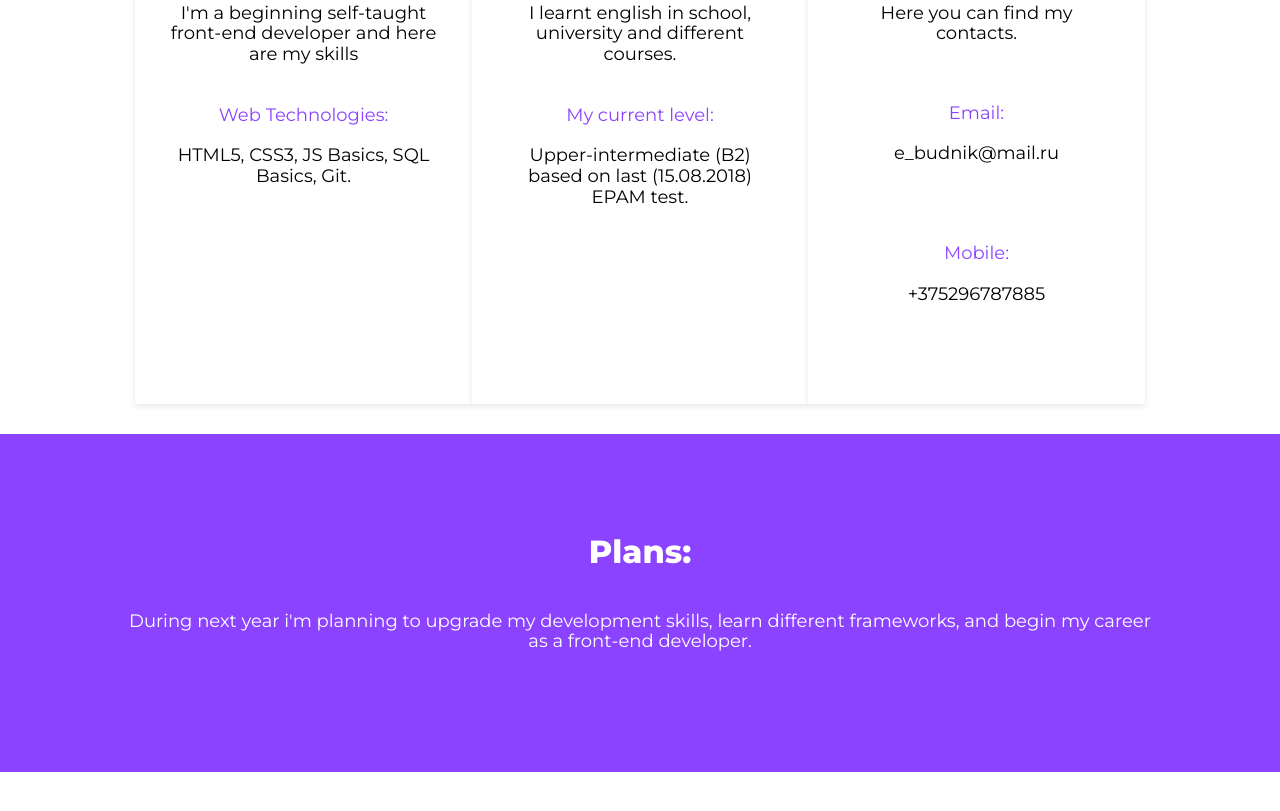
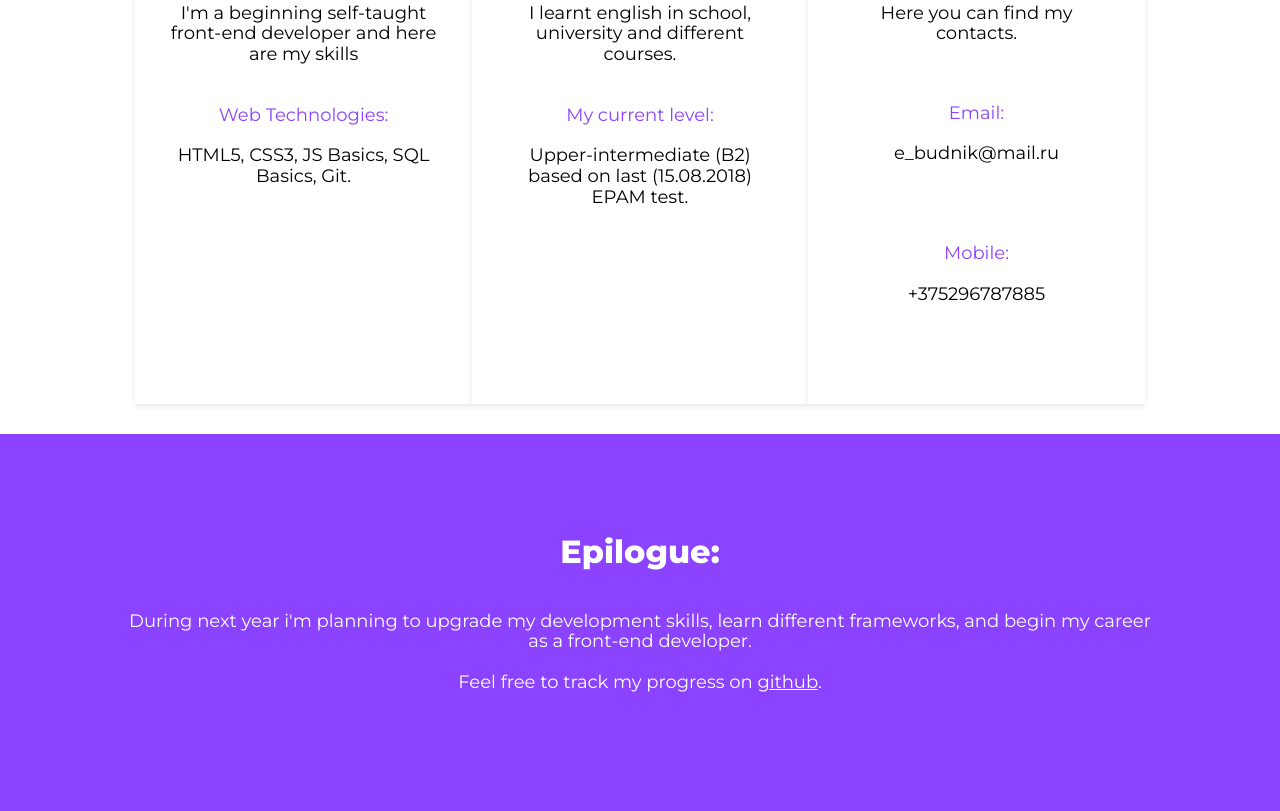
Before and after one commit to egorbudnik/rsschool-codejam1-cv, a plain HTML site: page index.html in a window 1280 px wide. Shown: the part 1240-2051 px from the top of the page. Before the commit the page ends 2012 px from the top, so only its background shows below. Drawn offline with nearby package versions, Linux system fonts and the light colour scheme.

Commit message:
feat: add link

```diff
--- a/index.html
+++ b/index.html
@@ -59,9 +59,10 @@
     </article>
     <section class="color-1">
         <div class="pagewrapper">
-            <div class="section-title">Plans:</div>
+            <div class="section-title">Epilogue:</div>
             <div class="section-text">
                 <p>During next year i'm planning to upgrade my development skills, learn different frameworks, and begin my career as a front-end developer. </p>
+                <p>Feel free to track my progress on <a href="https://github.com/egorbudnik" class="section-text__link">github</a>. </p>
             </div>
         </div>
     </section>
--- a/styles/style.css
+++ b/styles/style.css
@@ -72,3 +72,6 @@ margin-bottom:30px;
 	margin-top:40px;
 	margin-bottom: 20px;
 }
+.section-text__link{
+	color:inherit;
+}
```
